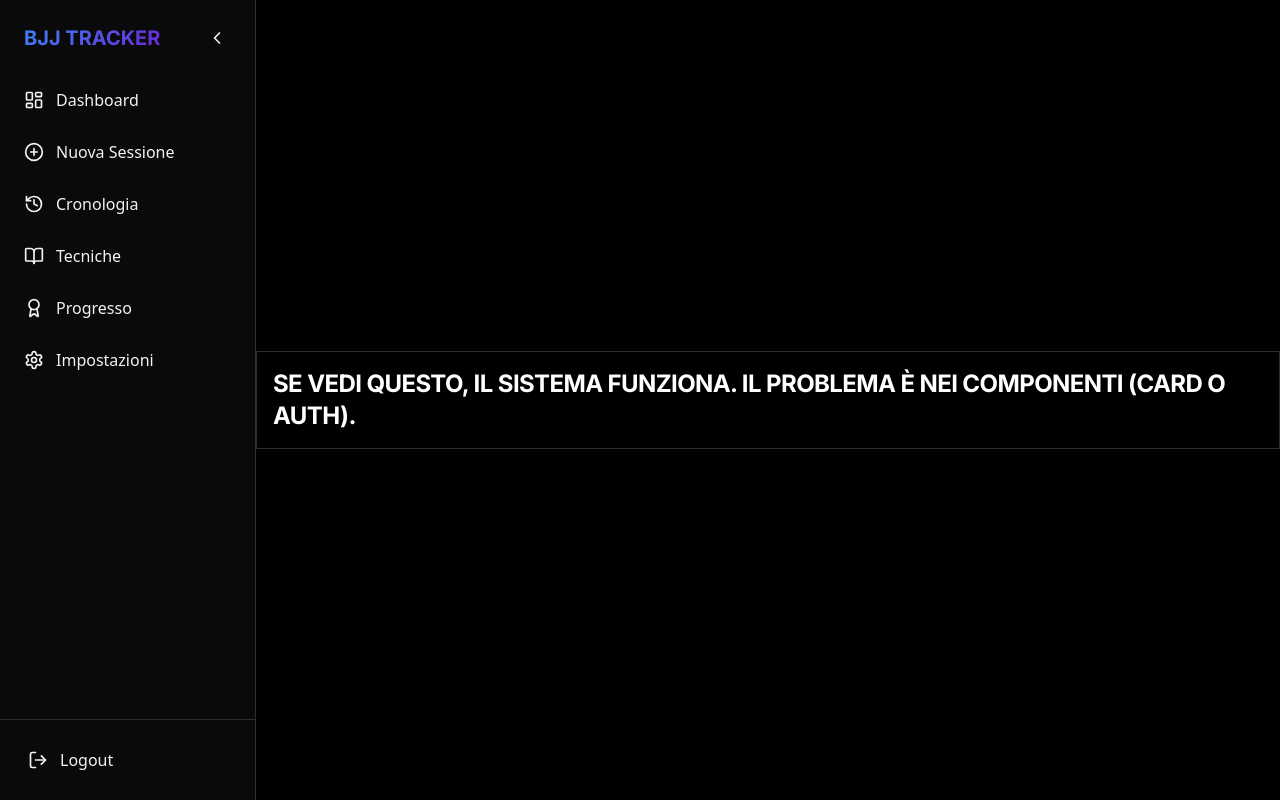
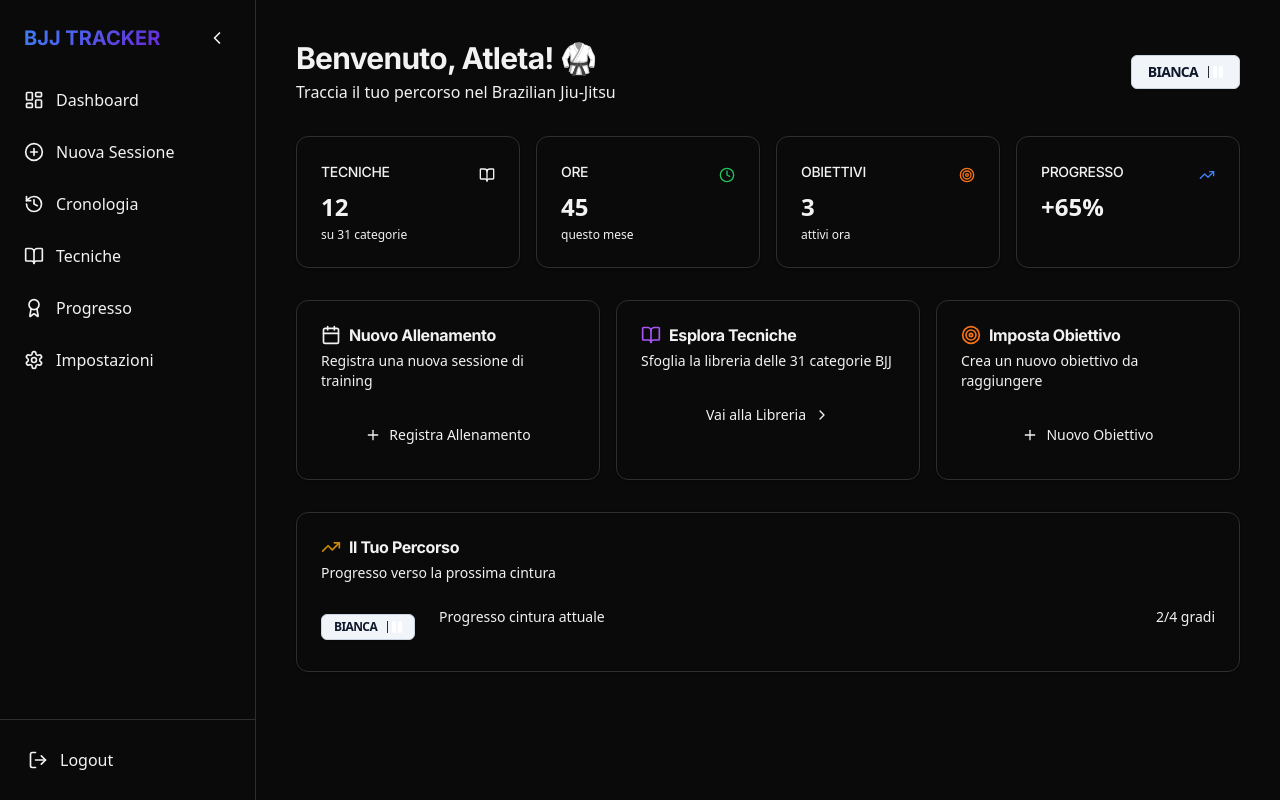
Before and after one commit to iamalexandredds/bjj-tracker, a React (Vite) app: page / in a window 1280 px wide. Built offline with nearby package versions, Linux system fonts and the light colour scheme.

Commit message:
Refactor Dashboard component with new layout and stats

```diff
--- a/src/pages/Dashboard.tsx
+++ b/src/pages/Dashboard.tsx
@@ -1,10 +1,171 @@
+import { Card, CardContent, CardHeader, CardTitle } from '@/components/ui/card';
+import { Button } from '@/components/ui/button';
+import { BeltBadge } from '@/components/ui/BeltBadge';
+import { MasteryIndicator } from '@/components/ui/MasteryIndicator';
+import {
+  BookOpen,
+  Calendar,
+  Target,
+  TrendingUp,
+  Clock,
+  Plus,
+  ChevronRight
+} from 'lucide-react';
+import { Link } from 'react-router-dom';
+
 export default function Dashboard() {
+  // DATI TEMPORANEI PER EVITARE CRASH (Bypass useAuth)
+  const profile = { full_name: "Atleta BJJ", belt: "brown", stripes: 2 };
+  const role = "user";
+
+  const stats = {
+    techniquesLearned: 12,
+    trainingHours: 45,
+    activeGoals: 3,
+    weeklyProgress: 65,
+  };
+
   return (
-    <div className="flex h-screen items-center justify-center bg-black text-white">
-      <h1 className="text-2xl font-bold border p-4">
-        SE VEDI QUESTO, IL SISTEMA FUNZIONA.
-        IL PROBLEMA È NEI COMPONENTI (CARD O AUTH).
-      </h1>
+    <div className="space-y-8 animate-fade-in p-6 lg:p-10">
+      {/* Header */}
+      <div className="flex flex-col sm:flex-row sm:items-center sm:justify-between gap-4">
+        <div>
+          <h1 className="text-3xl font-display font-bold text-foreground">
+            Benvenuto, {profile.full_name.split(' ')[0]}! 🥋
+          </h1>
+          <p className="text-muted-foreground mt-1">
+            Traccia il tuo percorso nel Brazilian Jiu-Jitsu
+          </p>
+        </div>
+        <BeltBadge belt={profile.belt} stripes={profile.stripes} size="lg" />
+      </div>
+
+      {/* Stats Grid */}
+      <div className="grid gap-4 md:grid-cols-2 lg:grid-cols-4">
+        <Card className="bg-card border-border hover:border-primary/50 transition-colors">
+          <CardHeader className="flex flex-row items-center justify-between pb-2">
+            <CardTitle className="text-sm font-medium text-muted-foreground uppercase">Tecniche</CardTitle>
+            <BookOpen className="h-4 w-4 text-primary" />
+          </CardHeader>
+          <CardContent>
+            <div className="text-2xl font-bold">{stats.techniquesLearned}</div>
+            <p className="text-xs text-muted-foreground mt-1">su 31 categorie</p>
+          </CardContent>
+        </Card>
+
+        <Card className="bg-card border-border hover:border-primary/50 transition-colors">
+          <CardHeader className="flex flex-row items-center justify-between pb-2">
+            <CardTitle className="text-sm font-medium text-muted-foreground uppercase">Ore</CardTitle>
+            <Clock className="h-4 w-4 text-green-500" />
+          </CardHeader>
+          <CardContent>
+            <div className="text-2xl font-bold">{stats.trainingHours}</div>
+            <p className="text-xs text-muted-foreground mt-1">questo mese</p>
+          </CardContent>
+        </Card>
+
+        <Card className="bg-card border-border hover:border-primary/50 transition-colors">
+          <CardHeader className="flex flex-row items-center justify-between pb-2">
+            <CardTitle className="text-sm font-medium text-muted-foreground uppercase">Obiettivi</CardTitle>
+            <Target className="h-4 w-4 text-orange-500" />
+          </CardHeader>
+          <CardContent>
+            <div className="text-2xl font-bold">{stats.activeGoals}</div>
+            <p className="text-xs text-muted-foreground mt-1">attivi ora</p>
+          </CardContent>
+        </Card>
+
+        <Card className="bg-card border-border hover:border-primary/50 transition-colors">
+          <CardHeader className="flex flex-row items-center justify-between pb-2">
+            <CardTitle className="text-sm font-medium text-muted-foreground uppercase">Progresso</CardTitle>
+            <TrendingUp className="h-4 w-4 text-blue-500" />
+          </CardHeader>
+          <CardContent>
+            <div className="text-2xl font-bold">+{stats.weeklyProgress}%</div>
+            <div className="mt-2">
+              <MasteryIndicator level={stats.weeklyProgress} size="sm" />
+            </div>
+          </CardContent>
+        </Card>
+      </div>
+
+      {/* Quick Actions */}
+      <div className="grid gap-4 md:grid-cols-2 lg:grid-cols-3">
+        <Card className="bg-card border-border">
+          <CardHeader>
+            <CardTitle className="flex items-center gap-2 font-bold">
+              <Calendar className="h-5 w-5 text-primary" /> Nuovo Allenamento
+            </CardTitle>
+            <p className="text-sm text-muted-foreground">Registra una nuova sessione di training</p>
+          </CardHeader>
+          <CardContent>
+            <Button asChild className="w-full bg-primary hover:opacity-90 transition-opacity">
+              <Link to="/training/new">
+                <Plus className="mr-2 h-4 w-4" /> Registra Allenamento
+              </Link>
+            </Button>
+          </CardContent>
+        </Card>
+
+        <Card className="bg-card border-border">
+          <CardHeader>
+            <CardTitle className="flex items-center gap-2 font-bold">
+              <BookOpen className="h-5 w-5 text-purple-500" /> Esplora Tecniche
+            </CardTitle>
+            <p className="text-sm text-muted-foreground">Sfoglia la libreria delle 31 categorie BJJ</p>
+          </CardHeader>
+          <CardContent>
+            <Button variant="secondary" asChild className="w-full">
+              <Link to="/techniques">
+                Vai alla Libreria <ChevronRight className="ml-2 h-4 w-4" />
+              </Link>
+            </Button>
+          </CardContent>
+        </Card>
+
+        <Card className="bg-card border-border">
+          <CardHeader>
+            <CardTitle className="flex items-center gap-2 font-bold">
+              <Target className="h-5 w-5 text-orange-500" /> Imposta Obiettivo
+            </CardTitle>
+            <p className="text-sm text-muted-foreground">Crea un nuovo obiettivo da raggiungere</p>
+          </CardHeader>
+          <CardContent>
+            <Button variant="secondary" asChild className="w-full">
+              <Link to="/goals/new">
+                <Plus className="mr-2 h-4 w-4" /> Nuovo Obiettivo
+              </Link>
+            </Button>
+          </CardContent>
+        </Card>
+      </div>
+
+      {/* Belt Progress */}
+      <Card className="bg-card border-border">
+        <CardHeader>
+          <CardTitle className="flex items-center gap-2 font-bold">
+            <TrendingUp className="h-5 w-5 text-yellow-600" /> Il Tuo Percorso
+          </CardTitle>
+          <p className="text-sm text-muted-foreground">Progresso verso la prossima cintura</p>
+        </CardHeader>
+        <CardContent>
+          <div className="flex items-center gap-6">
+            <BeltBadge belt={profile.belt} stripes={profile.stripes} />
+            <div className="flex-1">
+              <div className="flex justify-between text-sm mb-2">
+                <span className="text-muted-foreground">Progresso cintura attuale</span>
+                <span className="font-medium">{profile.stripes}/4 gradi</span>
+              </div>
+              <div className="h-3 rounded-full bg-muted overflow-hidden">
+                <div
+                  className="h-full rounded-full bg-primary transition-all duration-500"
+                  style={{ width: `${(profile.stripes / 4) * 100}%` }}
+                />
+              </div>
+            </div>
+          </div>
+        </CardContent>
+      </Card>
     </div>
   );
 }
```
